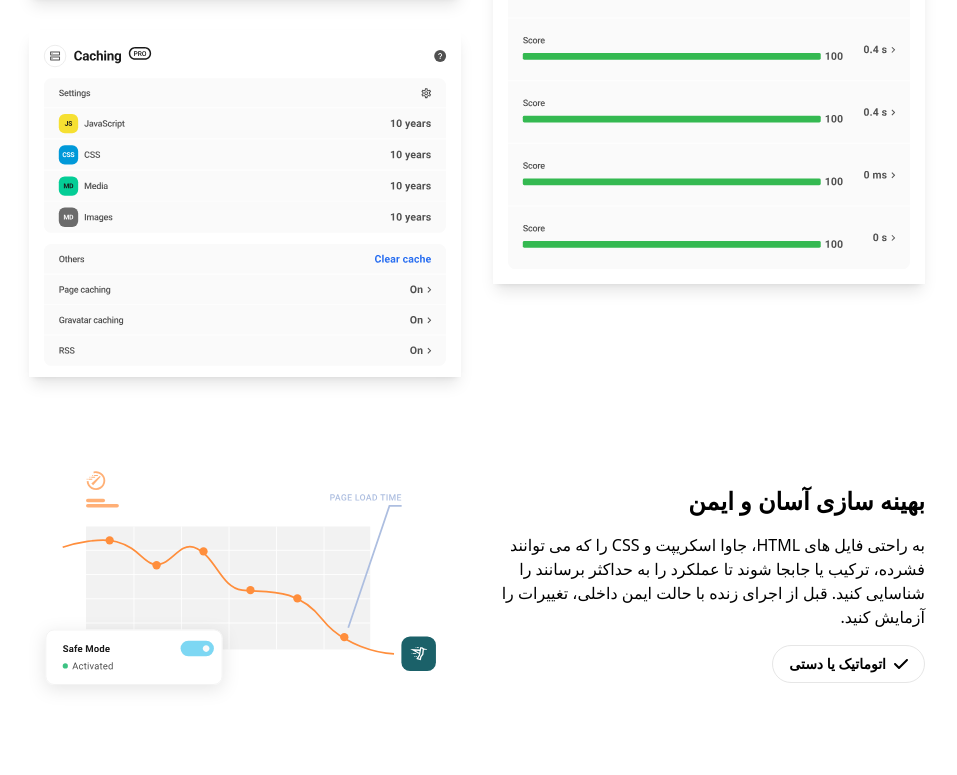
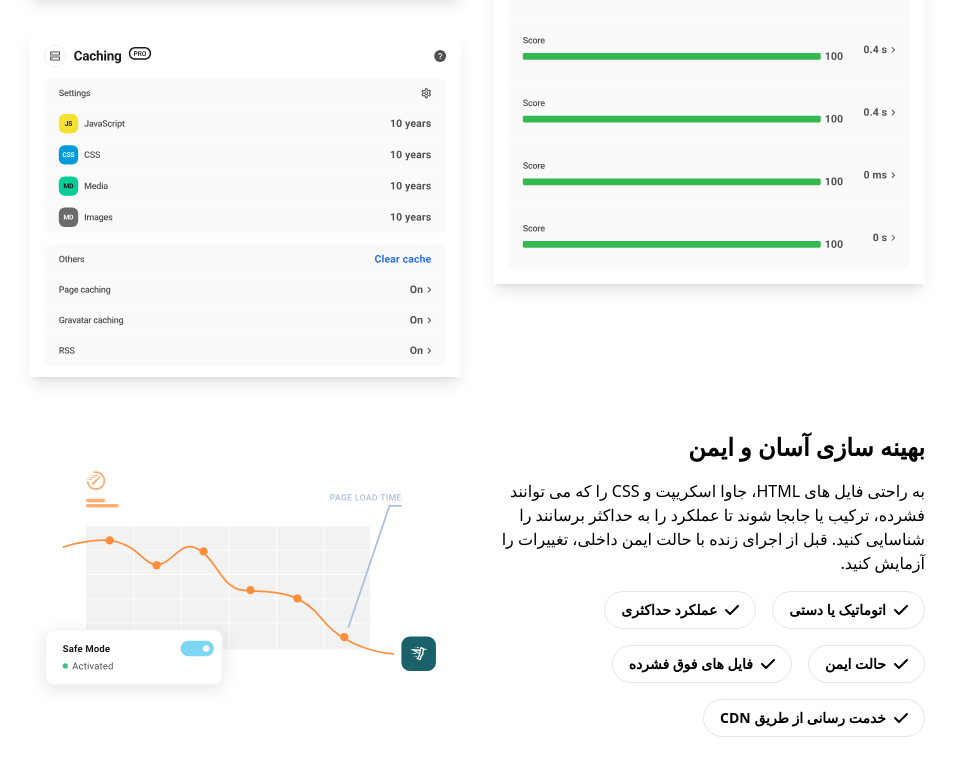
Before and after one commit to mahyarErshad/hummingbird, a React (Create React App) app: page / in a window 1280 px wide. Shown: the part 1074-1849 px from the top of the page, without its empty margins (163-1120 px from the left). Built offline with nearby package versions, Linux system fonts and the light colour scheme; a web font is replaced by a local one.

Commit message:
Code has been refactored using SafeModeCard

```diff
--- a/src/Components/Body/Banner.jsx
+++ b/src/Components/Body/Banner.jsx
@@ -45,7 +45,13 @@ function Banner() {
         <div className="w-2/4 max-md:flex-center flex flex-col gap-4 max-md:w-full">
           <p className="max-md:text-base md:text-2xl font-bold">بهینه سازی آسان و ایمن</p>
           <p>به راحتی فایل های HTML، جاوا اسکریپت و CSS را که می توانند فشرده، ترکیب یا جابجا شوند تا عملکرد را به حداکثر برسانند را شناسایی کنید. قبل از اجرای زنده با حالت ایمن داخلی، تغییرات را آزمایش کنید.</p>
-          <SafeModeCard text="اتوماتیک یا دستی" />
+          <div className="flex justify-start items-center gap-4 flex-wrap">
+            <SafeModeCard text="اتوماتیک یا دستی" />
+            <SafeModeCard text="عملکرد حداکثری" />
+            <SafeModeCard text="حالت ایمن" />
+            <SafeModeCard text="فایل های فوق فشرده" />
+            <SafeModeCard text="خدمت رسانی از طریق CDN" />
+          </div>
         </div>
         <div className="w-2/4 max-md:w-full">
           <img src={safeMode} alt="response time" className="mx-auto" />
```
